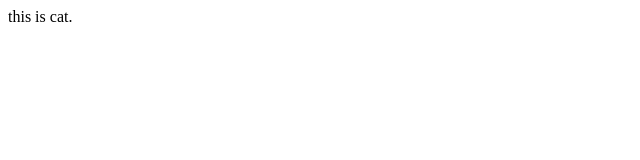
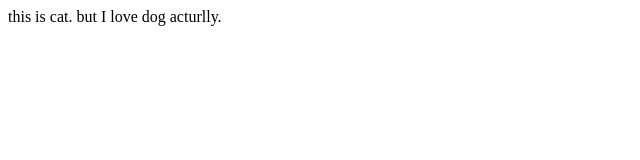
Before and after one commit to YenYuD/gittest, a plain HTML site: page cat.html in a window 1280 px wide. Shown: the whole page, without its empty margins (0-640 px from the left). Drawn offline with Linux system fonts and the light colour scheme.

Commit message:
dog lover

```diff
--- a/cat.html
+++ b/cat.html
@@ -7,6 +7,6 @@
         <title>Document</title>
     </head>
     <body>
-        this is cat.
+        this is cat. but I love dog acturlly.
     </body>
 </html>
```
